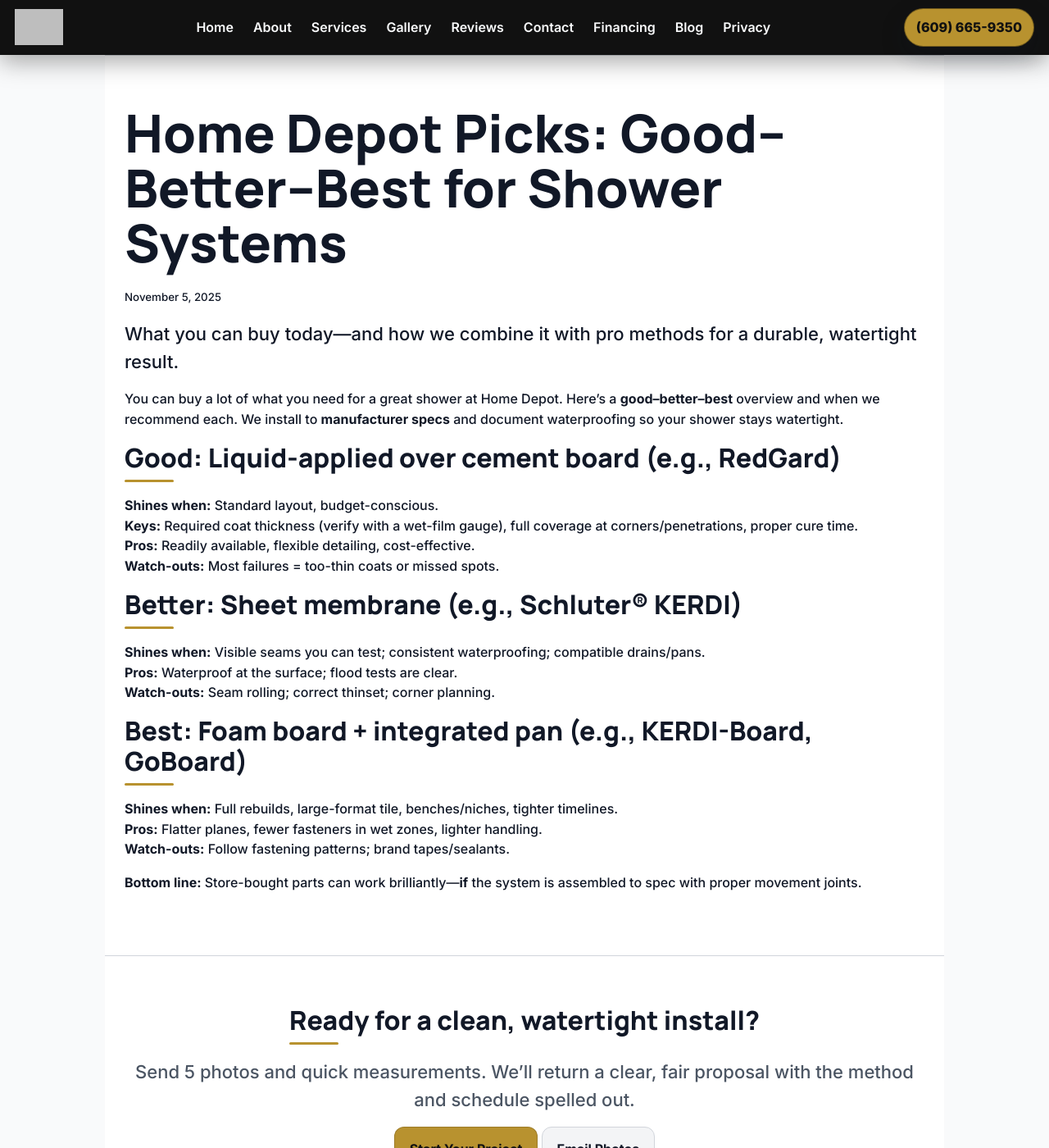
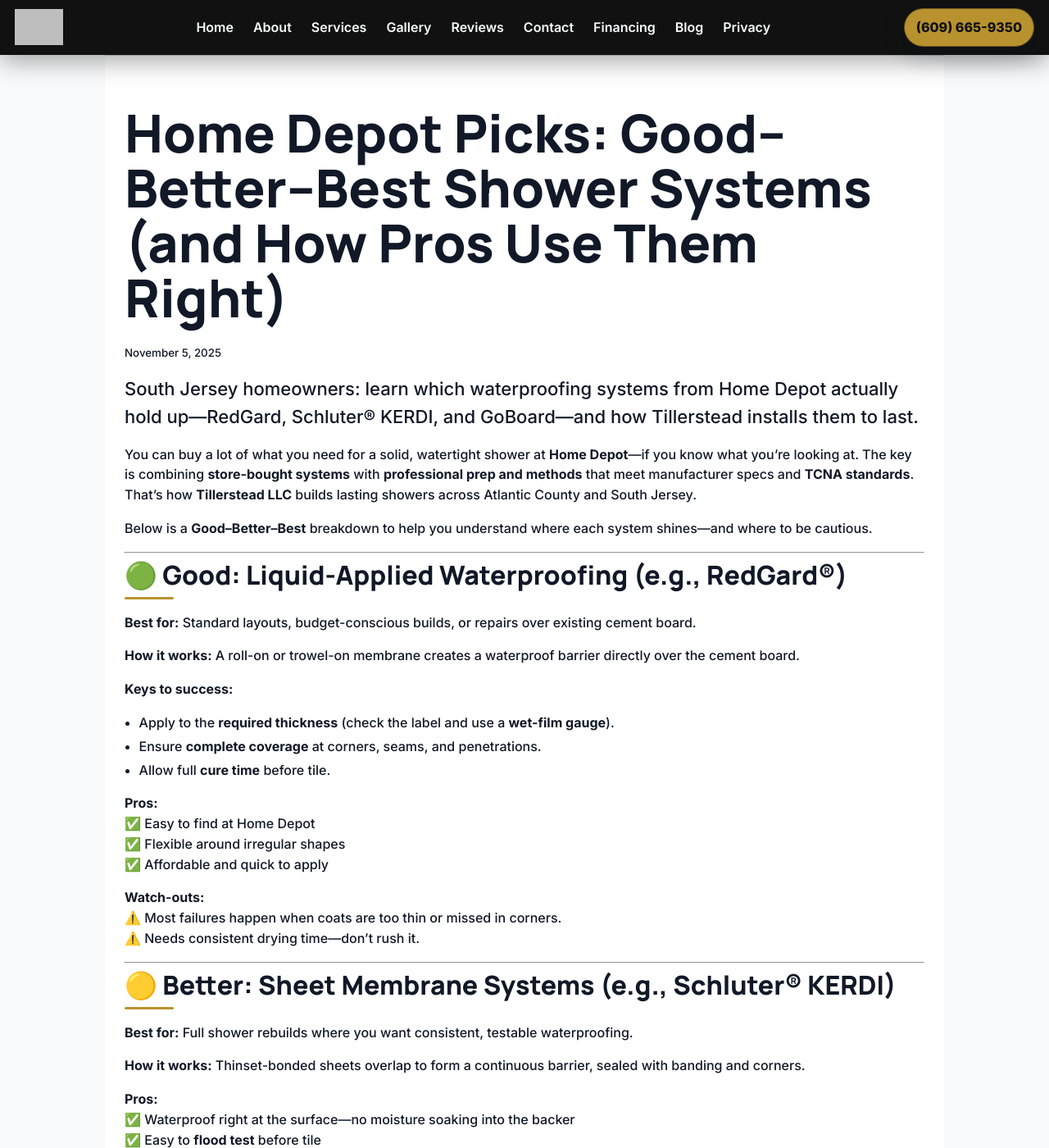
Before and after one commit to XTX33/Tillerstead-site, a Jekyll site: the page built from _posts/2025-11-05-home-depot-shower-systems-picks.md, in a window 1280 px wide and 1400 px high. Shown: the whole window at 82% size. Built offline with Jekyll 4.4.1, drawn with Linux system fonts in a browser that asks for light colours; some of the changed text lies outside the part shown; grey boxes are pictures that could not be loaded.

Commit message:
Update 2025-11-05-home-depot-shower-systems-picks.md

```diff
--- a/_posts/2025-11-05-home-depot-shower-systems-picks.md
+++ b/_posts/2025-11-05-home-depot-shower-systems-picks.md
@@ -1,25 +1,87 @@
 ---
 layout: post
-title: "Home Depot Picks: Good–Better–Best for Shower Systems"
-description: What you can buy today—and how we combine it with pro methods for a durable, watertight result.
+title: "Home Depot Picks: Good–Better–Best Shower Systems (and How Pros Use Them Right)"
+description: "South Jersey homeowners: learn which waterproofing systems from Home Depot actually hold up—RedGard, Schluter® KERDI, and GoBoard—and how Tillerstead installs them to last."
 ---
 
-You can buy a lot of what you need for a great shower at Home Depot. Here’s a **good–better–best** overview and when we recommend each. We install to **manufacturer specs** and document waterproofing so your shower stays watertight.
+You can buy a lot of what you need for a solid, watertight shower at **Home Depot**—if you know what you’re looking at. The key is combining **store-bought systems** with **professional prep and methods** that meet manufacturer specs and **TCNA standards**. That’s how **Tillerstead LLC** builds lasting showers across Atlantic County and South Jersey.
 
-## Good: Liquid-applied over cement board (e.g., RedGard)
-**Shines when:** Standard layout, budget-conscious.
-**Keys:** Required coat thickness (verify with a wet-film gauge), full coverage at corners/penetrations, proper cure time.
-**Pros:** Readily available, flexible detailing, cost-effective.
-**Watch-outs:** Most failures = too-thin coats or missed spots.
+Below is a **Good–Better–Best** breakdown to help you understand where each system shines—and where to be cautious.
 
-## Better: Sheet membrane (e.g., Schluter® KERDI)
-**Shines when:** Visible seams you can test; consistent waterproofing; compatible drains/pans.
-**Pros:** Waterproof at the surface; flood tests are clear.
-**Watch-outs:** Seam rolling; correct thinset; corner planning.
+---
 
-## Best: Foam board + integrated pan (e.g., KERDI-Board, GoBoard)
-**Shines when:** Full rebuilds, large-format tile, benches/niches, tighter timelines.
-**Pros:** Flatter planes, fewer fasteners in wet zones, lighter handling.
-**Watch-outs:** Follow fastening patterns; brand tapes/sealants.
+## 🟢 Good: Liquid-Applied Waterproofing (e.g., RedGard®)
+**Best for:** Standard layouts, budget-conscious builds, or repairs over existing cement board.
 
-**Bottom line:** Store-bought parts can work brilliantly—**if** the system is assembled to spec with proper movement joints.
+**How it works:** A roll-on or trowel-on membrane creates a waterproof barrier directly over the cement board.
+
+**Keys to success:**
+- Apply to the **required thickness** (check the label and use a **wet-film gauge**).
+- Ensure **complete coverage** at corners, seams, and penetrations.
+- Allow full **cure time** before tile.
+
+**Pros:**
+✅ Easy to find at Home Depot
+✅ Flexible around irregular shapes
+✅ Affordable and quick to apply
+
+**Watch-outs:**
+⚠️ Most failures happen when coats are too thin or missed in corners.
+⚠️ Needs consistent drying time—don’t rush it.
+
+---
+
+## 🟡 Better: Sheet Membrane Systems (e.g., Schluter® KERDI)
+**Best for:** Full shower rebuilds where you want consistent, testable waterproofing.
+
+**How it works:** Thinset-bonded sheets overlap to form a continuous barrier, sealed with banding and corners.
+
+**Pros:**
+✅ Waterproof right at the surface—no moisture soaking into the backer
+✅ Easy to **flood test** before tile
+✅ Long track record in both DIY and professional installs
+
+**Watch-outs:**
+⚠️ Roll seams tight and follow overlap requirements.
+⚠️ Use the correct thinset (usually **unmodified** for Schluter).
+⚠️ Plan corner details before you start—folds matter.
+
+---
+
+## 🟣 Best: Foam Board + Integrated Pan (e.g., KERDI-Board®, GoBoard®)
+**Best for:** Full rebuilds, large-format tile, or tight deadlines where precision and speed both matter.
+
+**How it works:** Lightweight foam boards create a waterproof substrate and tie into a prefabricated pan and drain kit.
+
+**Pros:**
+✅ Ultra-flat planes for **large-format tile**
+✅ No fasteners through wet zones when detailed right
+✅ Lighter and cleaner handling on site
+
+**Watch-outs:**
+⚠️ Use the manufacturer’s **fasteners, washers, tapes, and sealants**—mixing brands voids warranties.
+⚠️ Double-check screw spacing and seal all penetrations.
+
+---
+
+## 💡 The Pro Angle: Why Method Matters More Than Brand
+
+All three systems—liquid, sheet, and foam—can perform beautifully **if** installed correctly. The weak link is never the product; it’s the **method**.
+
+At **Tillerstead**, we:
+- Install to **manufacturer and ANSI standards** (A118.10 / A118.12).
+- Use **movement joints** per TCNA EJ171.
+- Perform **flood tests** where required.
+- Document prep and waterproofing with photos before tile goes up.
+
+That means you can pick up your favorite system at Home Depot, and we’ll make sure it’s **assembled right**, not just “stuck together.”
+
+---
+
+**Bottom line:**
+You can buy quality waterproofing materials at any big-box store—but durability comes from how they’re detailed, sealed, and documented.
+
+If you’re in **South Jersey or Atlantic County**, we’re happy to help you plan the right mix of DIY + professional installation.
+
+**Next step:**
+Send your shower photos and goals to **info@tillerstead.com**, or visit the [Contact page](/contact.html) to start a consultation.
```
